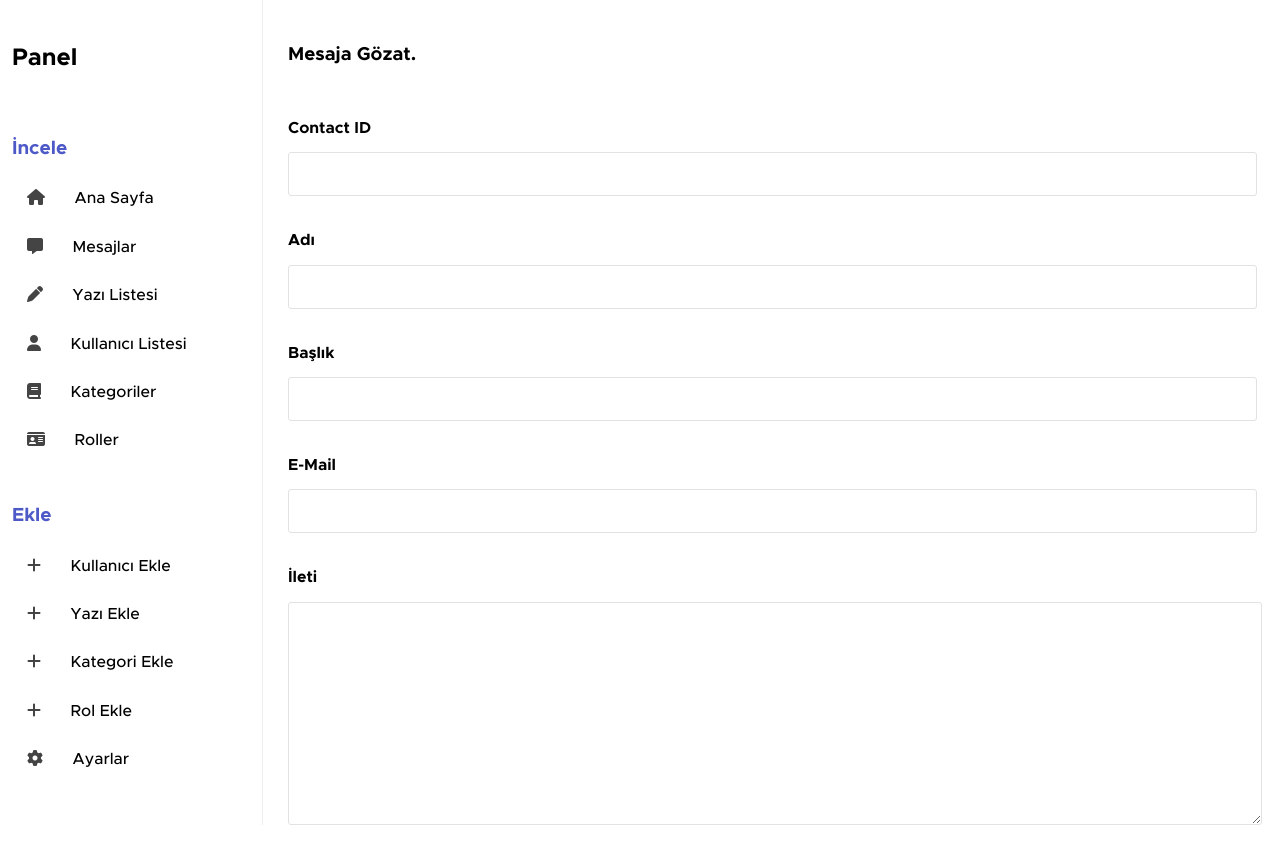
After one commit to melihgulec/personal-blog, a PHP site: page /pages/seeContactForm.php?contactId=1 in a window 1280 px wide. The commit adds this page. Run offline with PHP 8.4, Linux system fonts and the light colour scheme; data that the repository does not hold is empty; some libraries are stand-ins or nearby versions.

Commit message:
Iletişim formu eklendi.

```diff
--- a/components/sideBar.php
+++ b/components/sideBar.php
@@ -17,6 +17,10 @@ echo '
         <div class="itemGroup">
           <i class="fa-solid fa-house"></i>
           <a class="current" href="../pages/panel.php">Ana Sayfa</a>
+        </div>
+        <div class="itemGroup">
+          <i class="fa-solid fa-message"></i>
+          <a class="current" href="../pages/contactForms.php">Mesajlar</a>
         </div>
         <div class="itemGroup">
           <i class="fa-solid fa-pen"></i>
--- /dev/null
+++ b/pages/seeContactForm.php
@@ -0,0 +1,43 @@
+<?php
+
+include('../scripts/connection.php');
+
+$contactId = $_GET['contactId'];
+
+$getContactData = $connection->query("SELECT * FROM contact WHERE id = '".$contactId."'");
+$contact = $getContactData->fetch_assoc();
+
+?>
+
+<!DOCTYPE html>
+<html lang="en">
+<head>
+    <meta charset="UTF-8">
+    <meta http-equiv="X-UA-Compatible" content="IE=edge">
+    <meta name="viewport" content="width=device-width, initial-scale=1.0">
+    <title>Document</title>
+    <link rel="stylesheet" href="../styles/normalize.css">
+    <link rel="stylesheet" href="../styles/panel.css">
+    <link rel="stylesheet" href="../styles/seeContactForm.css">
+    <script src="https://kit.fontawesome.com/b6283481d8.js" crossorigin="anonymous"></script>
+    <script src="//cdn.jsdelivr.net/npm/sweetalert2@11"></script>
+    <script src="https://ajax.googleapis.com/ajax/libs/jquery/3.6.0/jquery.min.js"></script>
+</head>
+<body>
+    <?php include("../components/sideBar.php") ?>
+    <div class="content">
+        <h3>Mesaja Gözat.</h3>
+        <label for="contactId" class="inputLabel">Contact ID</label>
+        <input type="text" name="contactId" id="contactId" value="<?php echo $contact['id']; ?>" readonly>
+        <label for="name" class="inputLabel">Adı</label>
+        <input type="text" name="name" id="name" value="<?php echo $contact['Name']; ?>" readonly>
+        <label for="subject" class="inputLabel">Başlık</label>
+        <input type="text" name="subject" id="subject" value="<?php echo $contact['Subject']; ?>" readonly>
+        <label for="email" class="inputLabel">E-Mail</label>
+        <input type="text" name="email" id="email" value="<?php echo $contact['Email']; ?>" readonly>
+        <label for="description" class="inputLabel">İleti</label>
+        <textarea id="description" name="description" readonly><?php echo $contact['Description'] ?></textarea>
+    </div>
+    <div id="results"></div>
+</body>
+</html>
--- /dev/null
+++ b/styles/seeContactForm.css
@@ -0,0 +1,31 @@
+*:focus{
+    outline: none;
+}
+
+.content{
+    display: flex;
+    flex-direction: column;
+    height: 100%;
+}
+
+.content input, textarea, select{
+    outline: none;
+    margin-top: 15px;
+    width: 100%;
+    height: 50px;
+    text-indent: 10px;
+    border:1px solid #e2e2e2;
+    border-radius: 3px;
+    transition: 200ms ease-in-out;
+    padding: 0;
+}
+
+.content label{
+    margin-top: 35px;
+}
+
+textarea{
+    padding-top: 12px;
+    padding-left: 5px;
+    height: 250px;
+}
```
Also changed, not shown: pages/contact.php (+5 -8 lines), pages/contactForms.php (added, +82 -0 lines), scripts/panelContactFormActions.php (added, +28 -0 lines), scripts/sendContactForm.php (added, +25 -0 lines), styles/contactForms.css (added, +46 -0 lines).
